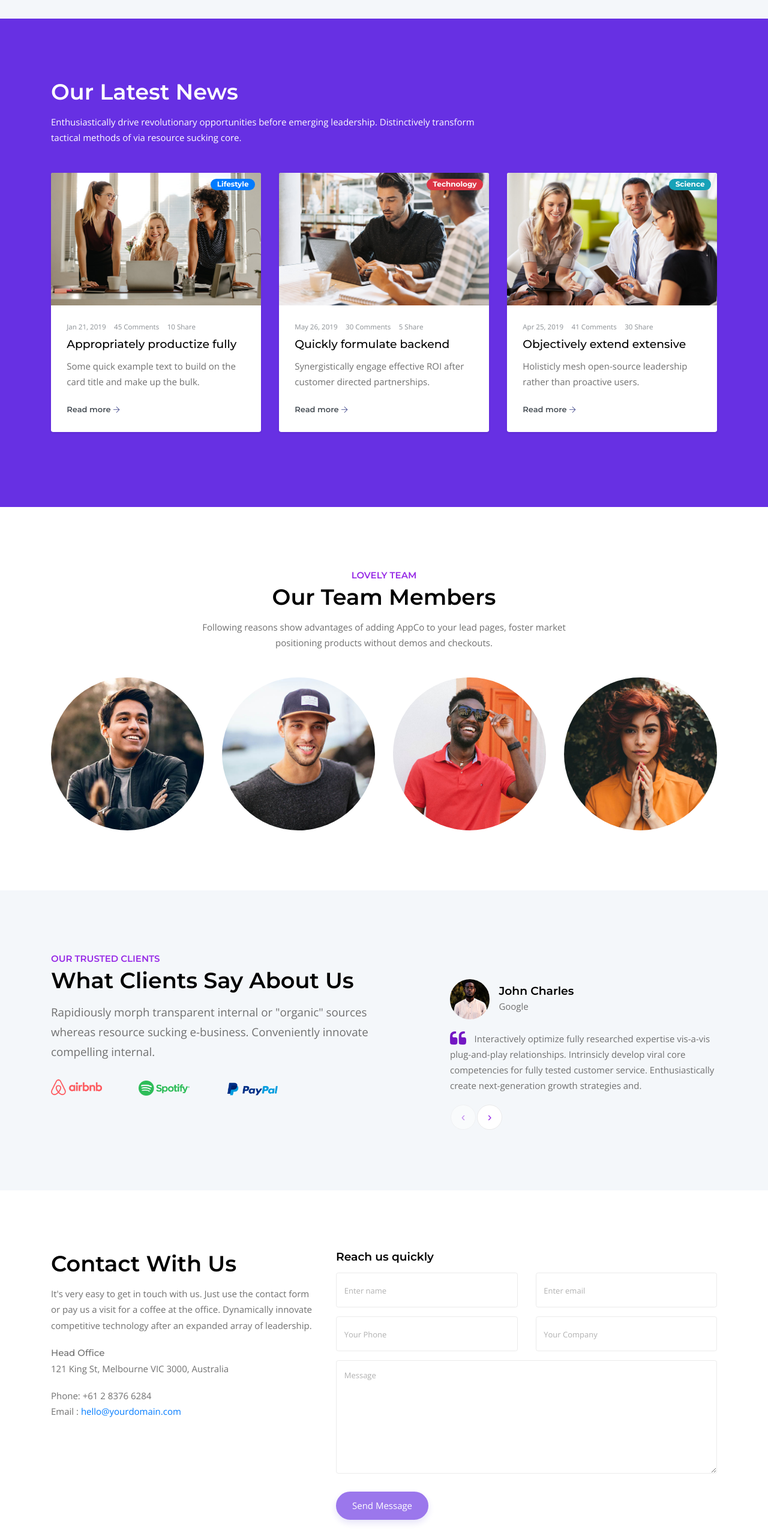
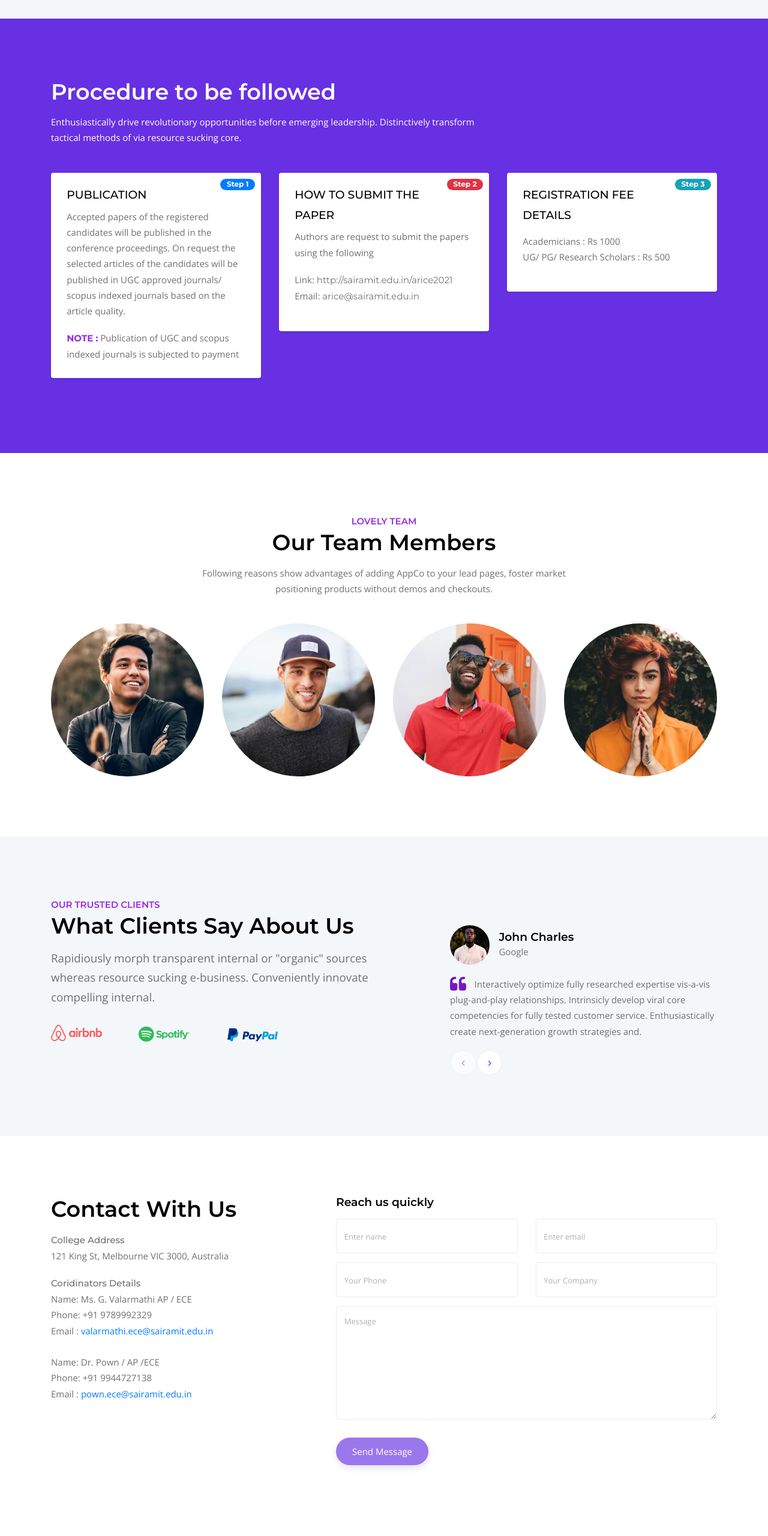
Before and after one commit to Babyboy288/National_conference_website, a plain HTML site: page index.html in a window 1280 px wide. Shown: the part 6460-9020 px from the top of the page at 60% size. Drawn offline with nearby package versions, Linux system fonts and the light colour scheme.

Commit message:
completed contact procedure

```diff
--- a/index.html
+++ b/index.html
@@ -645,7 +645,7 @@
             <div class="row">
                 <div class="col-md-8">
                     <div class="section-heading mb-5 text-white">
-                        <h2 class="text-white">Our Latest News</h2>
+                        <h2 class="text-white">Procedure to be followed</h2>
                         <p>
                             Enthusiastically drive revolutionary opportunities before emerging leadership. Distinctively
                             transform tactical methods of via resource sucking core.
@@ -656,55 +656,50 @@
             <div class="row">
                 <div class="col-md-4">
                     <div class="single-blog-card card border-0 shadow-sm white-bg">
-                        <span class="category position-absolute badge badge-pill badge-primary">Lifestyle</span>
-                        <img src="img/blog/1.jpg" class="card-img-top position-relative" alt="blog">
+                        <span class="category position-absolute badge badge-pill badge-primary">Step 1</span>
+
                         <div class="card-body">
-                            <div class="post-meta mb-2">
-                                <ul class="list-inline meta-list">
-                                    <li class="list-inline-item">Jan 21, 2019</li>
-                                    <li class="list-inline-item"><span>45</span> Comments</li>
-                                    <li class="list-inline-item"><span>10</span> Share</li>
-                                </ul>
-                            </div>
-                            <h3 class="h5 card-title"><a href="#">Appropriately productize fully</a></h3>
-                            <p class="card-text">Some quick example text to build on the card title and make up the bulk.</p>
-                            <a href="#" class="detail-link">Read more <span class="ti-arrow-right"></span></a>
+
+                            <h3 class="h5 card-title">PUBLICATION</h3>
+                            <p class="card-text">Accepted papers of the registered candidates
+                                will be published in the conference
+                                proceedings. On request the selected articles
+                                of
+                                the candidates will be published in UGC
+                                approved journals/ scopus indexed journals
+                                based on the article quality. </p>
+                            <p class="card-text" ><strong class="color-secondary font-weight-bold">NOTE :</strong> Publication of UGC and scopus
+                                indexed journals is subjected to payment</strong></p>
+
                         </div>
                     </div>
                 </div>
                 <div class="col-md-4">
                     <div class="single-blog-card card border-0 shadow-sm white-bg">
-                        <span class="category position-absolute badge badge-pill badge-danger">Technology</span>
-                        <img src="img/blog/2.jpg" class="card-img-top position-relative" alt="blog">
+                        <span class="category position-absolute badge badge-pill badge-danger">Step 2</span>
                         <div class="card-body">
-                            <div class="post-meta mb-2">
-                                <ul class="list-inline meta-list">
-                                    <li class="list-inline-item">May 26, 2019</li>
-                                    <li class="list-inline-item"><span>30</span> Comments</li>
-                                    <li class="list-inline-item"><span>5</span> Share</li>
-                                </ul>
-                            </div>
-                            <h3 class="h5 card-title"><a href="#">Quickly formulate backend</a></h3>
-                            <p class="card-text">Synergistically engage effective ROI after customer directed partnerships.</p>
-                            <a href="#" class="detail-link">Read more <span class="ti-arrow-right"></span></a>
-                        </div>
+
+                            <h3 class="h5 card-title">HOW TO SUBMIT THE </h3>
+                            <h3 class="h5 card-title">PAPER </h3>
+                            <p class="card-text">Authors are request to submit the papers
+                                using the following
+                                <h6>Link: <a href="http://sairamit.edu.in/arice2021">http://sairamit.edu.in/arice2021</a>  </h6>
+                                <h6>Email: <a href="#">arice@sairamit.edu.in</a> </h6> </p>
+                           </div>
                     </div>
                 </div>
                 <div class="col-md-4">
                     <div class="single-blog-card card border-0 shadow-sm white-bg">
-                        <span class="category position-absolute badge badge-pill badge-info">Science</span>
-                        <img src="img/blog/3.jpg" class="card-img-top" alt="blog">
+                        <span class="category position-absolute badge badge-pill badge-info">Step 3</span>
                         <div class="card-body">
-                            <div class="post-meta mb-2">
-                                <ul class="list-inline meta-list">
-                                    <li class="list-inline-item">Apr 25, 2019</li>
-                                    <li class="list-inline-item"><span>41</span> Comments</li>
-                                    <li class="list-inline-item"><span>30</span> Share</li>
-                                </ul>
-                            </div>
-                            <h3 class="h5 card-title"><a href="#">Objectively extend extensive</a></h3>
-                            <p class="card-text">Holisticly mesh open-source leadership rather than proactive users. </p>
-                            <a href="#" class="detail-link">Read more <span class="ti-arrow-right"></span></a>
+                            <h3 class="h5 card-title">REGISTRATION FEE </h3>
+                            <h3 class="h5 card-title">DETAILS</h3>
+                            <p class="card-text">
+                                <h6>Academicians : Rs 1000</h6>
+                                <h6>UG/ PG/ Research Scholars : Rs 500</h6>
+
+                                </p>
+
                         </div>
                     </div>
                 </div>
@@ -910,16 +905,23 @@
                 <div class="col-md-5">
                     <div class="section-heading">
                         <h2>Contact With Us</h2>
-                        <p>It's very easy to get in touch with us. Just use the contact form or pay us a
-                            visit for a coffee at the office. Dynamically innovate competitive technology after an
-                            expanded array of leadership.</p>
+
                     </div>
                     <div class="footer-address">
-                        <h6><strong>Head Office</strong></h6>
+                        <h6><strong>College Address</strong></h6>
                         <p>121 King St, Melbourne VIC 3000, Australia</p>
+                        <h6><strong>Coridinators Details</strong></h6>
                         <ul>
-                            <li><span>Phone: +61 2 8376 6284</span></li>
-                            <li><span>Email : <a href="mailto:hello@yourdomain.com">hello@yourdomain.com</a></span>
+                            <li><span>Name: Ms. G. Valarmathi AP / ECE</span></li>
+                            <li><span>Phone: +91 9789992329</span></li>
+                            <li><span>Email : <a href="valarmathi.ece@sairamit.edu.in ">valarmathi.ece@sairamit.edu.in </a></span>
+                            </li>
+                        </ul>
+                        <br>
+                        <ul>
+                            <li><span>Name: Dr. Pown / AP /ECE </span></li>
+                            <li><span>Phone: +91 9944727138</span></li>
+                            <li><span>Email : <a href="pown.ece@sairamit.edu.in ">pown.ece@sairamit.edu.in </a></span>
                             </li>
                         </ul>
                     </div>
@@ -978,61 +980,7 @@
     </section>
     <!--contact us section end-->
 
-    <!--client section start-->
-    <section class="client-section gray-light-bg ptb-100">
-        <div class="container">
-            <!--clients logo start-->
-            <div class="row justify-content-center">
-                <div class="col-md-8">
-                    <div class="section-heading text-center mb-5">
-                        <span class="text-uppercase color-secondary sub-title">Our Trusted Clients</span>
-                        <h2>Trusted by Companies</h2>
-                        <p class="lead">
-                            Rapidiously morph transparent internal or "organic" sources whereas resource sucking
-                            e-business. Conveniently innovate compelling internal.
-                        </p>
-                    </div>
-                </div>
-            </div>
-            <div class="row align-items-center">
-                <div class="col-md-12">
-                    <div class="owl-carousel owl-theme clients-carousel dot-indicator">
-                        <div class="item single-client">
-                            <img src="img/client-5-color.png" alt="client logo" class="client-img">
-                        </div>
-                        <div class="item single-client">
-                            <img src="img/client-1-color.png" alt="client logo" class="client-img">
-                        </div>
-                        <div class="item single-client">
-                            <img src="img/client-6-color.png" alt="client logo" class="client-img">
-                        </div>
-                        <div class="item single-client">
-                            <img src="img/client-3-color.png" alt="client logo" class="client-img">
-                        </div>
-                        <div class="item single-client">
-                            <img src="img/client-4-color.png" alt="client logo" class="client-img">
-                        </div>
-                        <div class="item single-client">
-                            <img src="img/client-5-color.png" alt="client logo" class="client-img">
-                        </div>
-                        <div class="item single-client">
-                            <img src="img/client-7-color.png" alt="client logo" class="client-img">
-                        </div>
-                        <div class="item single-client">
-                            <img src="img/client-2-color.png" alt="client logo" class="client-img">
-                        </div>
-                        <div class="item single-client">
-                            <img src="img/client-1-color.png" alt="client logo" class="client-img">
-                        </div>
-                        <div class="item single-client">
-                            <img src="img/client-3-color.png" alt="client logo" class="client-img">
-                        </div>
-                    </div>
-                </div>
-            </div>
-            <!--clients logo end-->
-        </div>
-    </section>
+
     <!--client section start-->
 
 </div>
```
